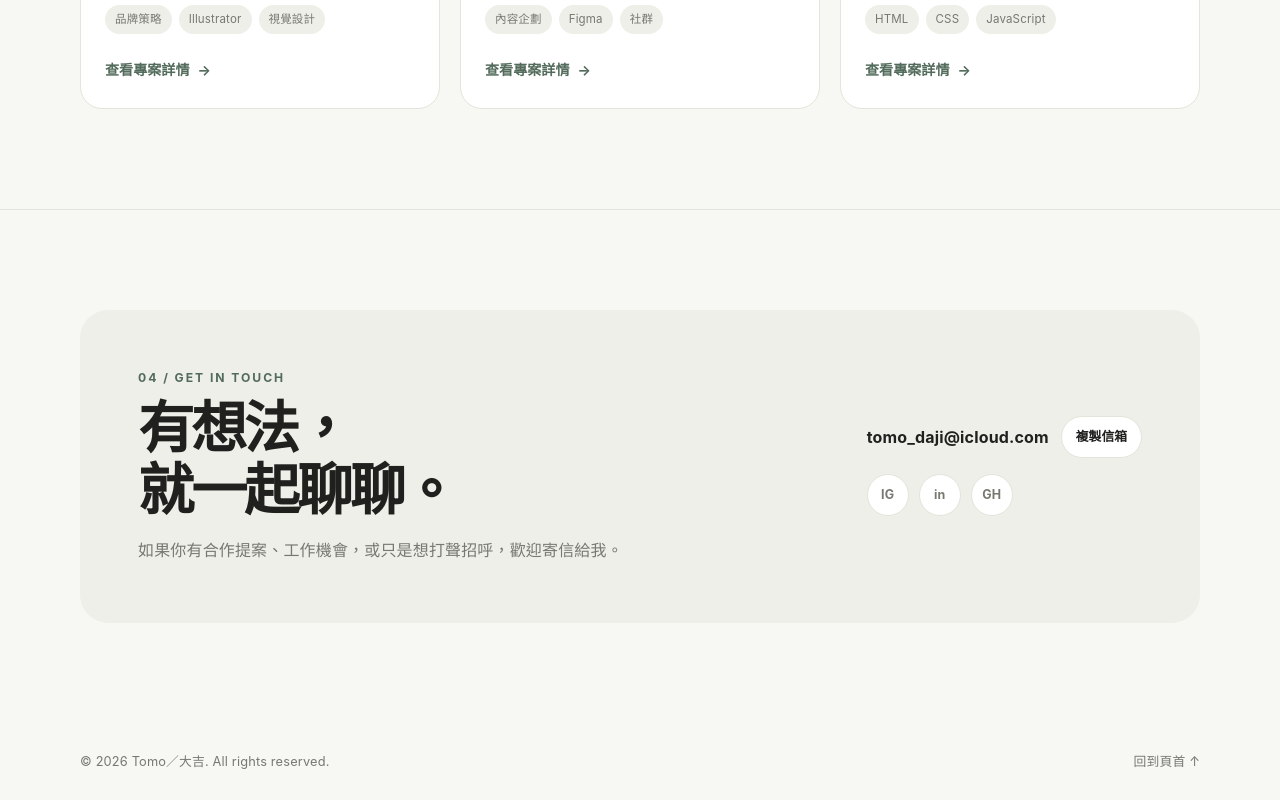
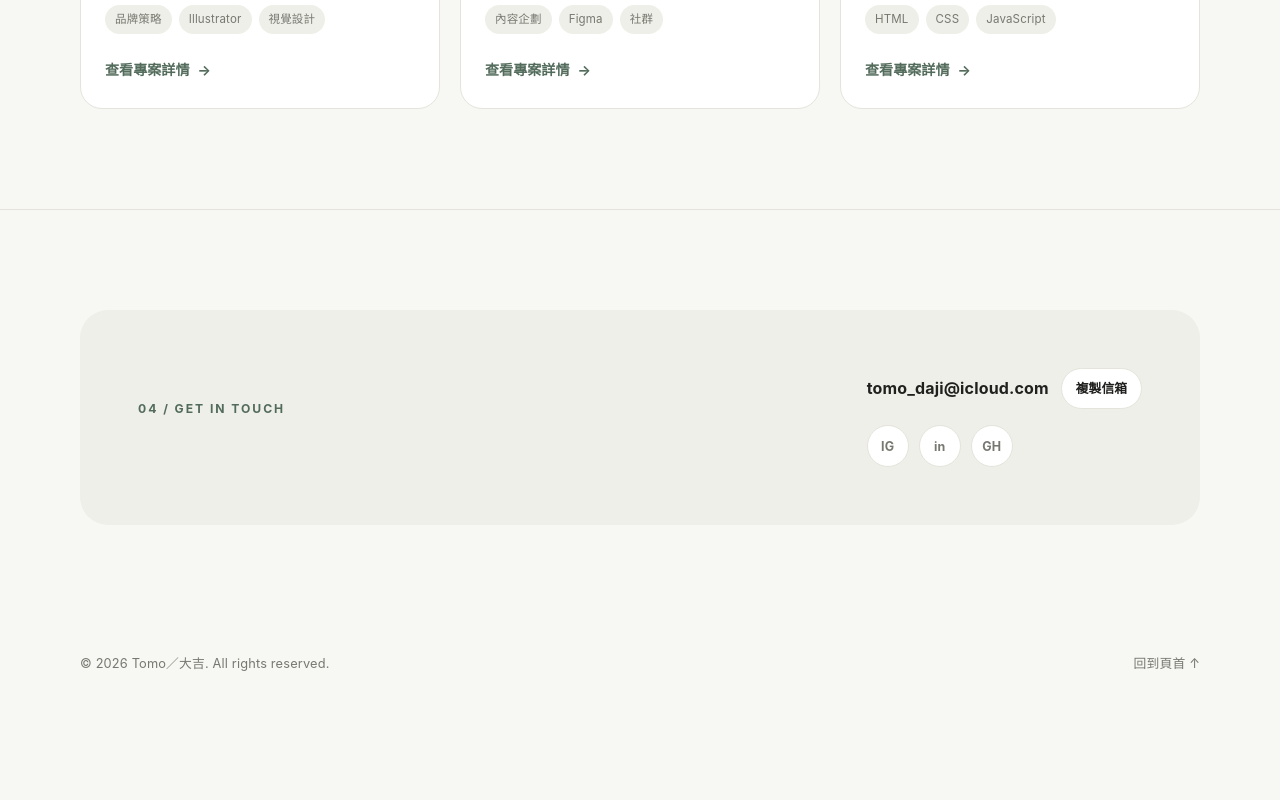
Before and after one commit to tomodaji777/homepage, a plain HTML site: page index.html in a window 1280 px wide. Shown: the part 2536-3336 px from the top of the page. After the commit the page ends 3239 px from the top, so only its background shows below. Drawn offline with Linux system fonts and the light colour scheme.

Commit message:
Update index.html

```diff
--- a/index.html
+++ b/index.html
@@ -288,7 +288,7 @@
     <section id="contact">
       <div class="container reveal">
         <div class="contact-panel">
-          <div><div class="section-kicker">04 / Get in touch</div><h2>有想法，<br>就一起聊聊。</h2><p>如果你有合作提案、工作機會，或只是想打聲招呼，歡迎寄信給我。</p></div>
+          <div><div class="section-kicker">04 / Get in touch</div></p></div>
           <div class="contact-actions">
             <div class="email-row"><a href="mailto:tomo_daji@icloud.com" id="emailAddress">tomo_daji@icloud.com</a><button class="copy-button" id="copyEmail" type="button">複製信箱</button></div>
             <div class="socials" aria-label="社群連結">
```
